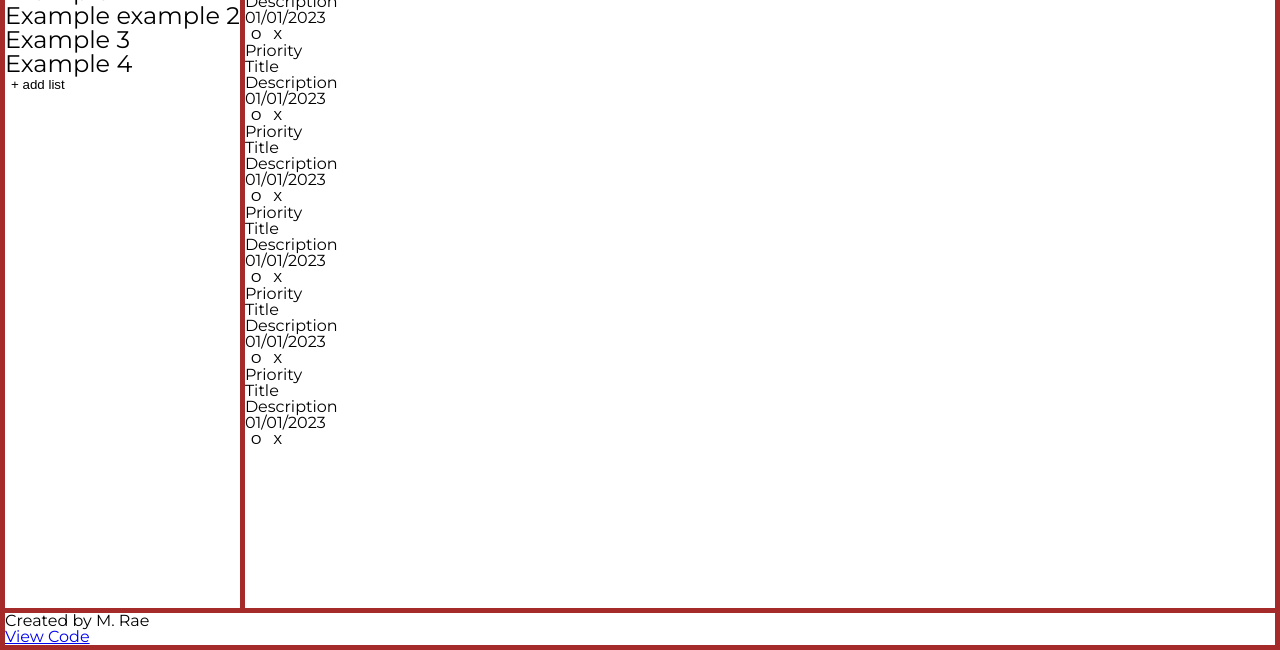
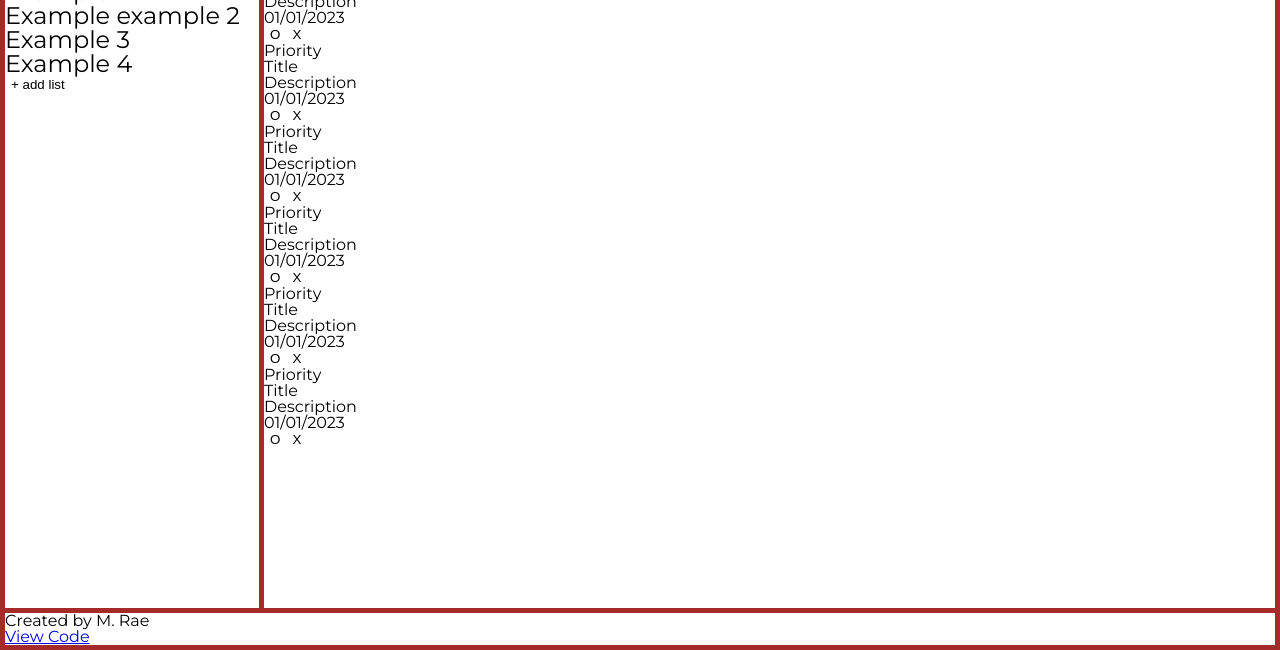
Before and after one commit to mattyjrae123/todo-list, a website built with webpack: page src/index.html in a window 1280 px wide. Shown: the part 150-800 px from the top of the page. Built offline with nearby package versions, Linux system fonts and the light colour scheme.

Commit message:
Add minmax function to nav bar col size

```diff
--- a/src/styles/style.css
+++ b/src/styles/style.css
@@ -31,7 +31,7 @@ body {
   background-color: brown;
 
   display: grid;
-  grid-template-columns: max-content 1fr;
+  grid-template-columns: minmax(20%, max-content) 1fr;
   grid-template-rows: min-content min-content 1fr min-content;
   gap: 5px;
   padding: 5px;
```
